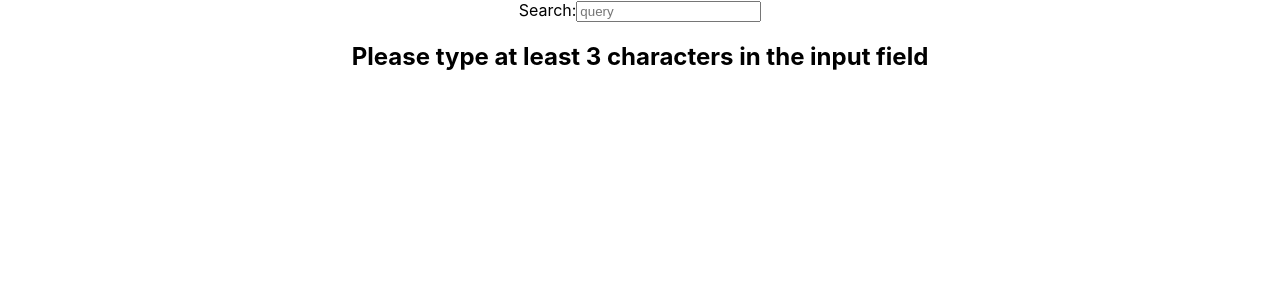
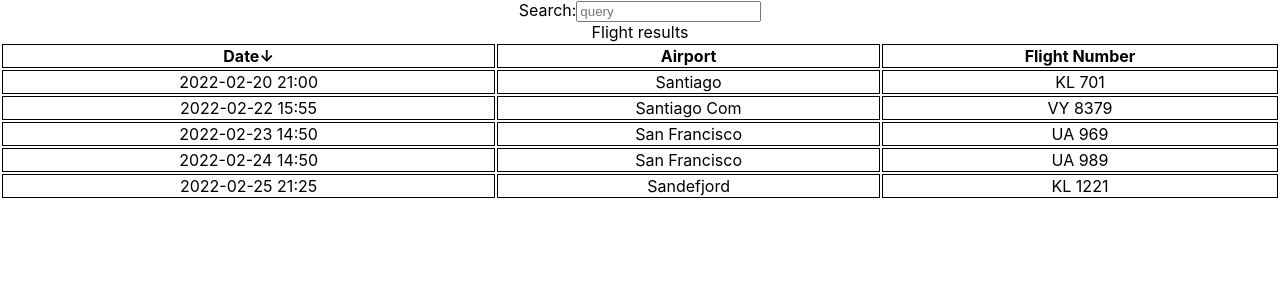
Before and after one commit to ThijsTyZ/schiphol-frontend-assignment, a React (Create React App) app: page / in a window 1280 px wide. Shown: the top 300 px of the page. Built offline with nearby package versions, Linux system fonts and the light colour scheme.

Commit message:
create component for displaying flights
- implement sorting
- update title of HTML
- add sass

```diff
--- a/package.json
+++ b/package.json
@@ -13,6 +13,7 @@
     "react": "^18.2.0",
     "react-dom": "^18.2.0",
     "react-scripts": "5.0.1",
+    "sass": "^1.68.0",
     "typescript": "^4.9.5",
     "web-vitals": "^2.1.4"
   },
--- a/public/index.html
+++ b/public/index.html
@@ -24,7 +24,7 @@
       work correctly both with client-side routing and a non-root public URL.
       Learn how to configure a non-root public URL by running `npm run build`.
     -->
-    <title>React App</title>
+    <title>Schiphol Frontend Assignment</title>
   </head>
   <body>
     <noscript>You need to enable JavaScript to run this app.</noscript>
--- a/src/App.css
+++ /dev/null
@@ -1,38 +0,0 @@
-.App {
-  text-align: center;
-}
-
-.App-logo {
-  height: 40vmin;
-  pointer-events: none;
-}
-
-@media (prefers-reduced-motion: no-preference) {
-  .App-logo {
-    animation: App-logo-spin infinite 20s linear;
-  }
-}
-
-.App-header {
-  background-color: #282c34;
-  min-height: 100vh;
-  display: flex;
-  flex-direction: column;
-  align-items: center;
-  justify-content: center;
-  font-size: calc(10px + 2vmin);
-  color: white;
-}
-
-.App-link {
-  color: #61dafb;
-}
-
-@keyframes App-logo-spin {
-  from {
-    transform: rotate(0deg);
-  }
-  to {
-    transform: rotate(360deg);
-  }
-}
--- /dev/null
+++ b/src/App.scss
@@ -0,0 +1,13 @@
+.App {
+  text-align: center;
+}
+
+.flights{
+
+  width: 100%;
+
+  th, td {
+    border: 1px solid black;
+  }
+
+}
--- a/src/App.tsx
+++ b/src/App.tsx
@@ -1,16 +1,33 @@
-import React, { useState } from "react";
-import "./App.css";
-import { Flight, Sort, SortBy } from "./types";
+import React, { useCallback, useEffect, useState } from "react";
+import "./App.scss";
+import { Flight, SortDirection, SortBy } from "./types";
 import { getFlights } from "./api";
+import FlightsTable from "./FlightsTable";
 
 function App() {
+  const [query, setQuery] = useState<string>("san");
   const [flights, setFlights] = useState<ReadonlyArray<Flight>>();
-  const [sort, setSort] = useState<Sort>("asc");
+  const [sortDirection, setSortDirection] = useState<SortDirection>("asc");
   const [sortBy, setSortBy] = useState<SortBy>("date");
 
-  const onChange = async (event: React.ChangeEvent<HTMLInputElement>) => {
-    setFlights(await getFlights(event.target.value.trim(), { limit: 5 }));
-  };
+  const onChange = useCallback(
+    async (event: React.ChangeEvent<HTMLInputElement>) => {
+      setFlights(await getFlights(event.target.value.trim(), { limit: 5 }));
+    },
+    [],
+  );
+
+  const sort = useCallback(
+    (sortBy: SortBy, sortDirection: SortDirection) => {
+      setSortBy(sortBy);
+      setSortDirection(sortDirection);
+    },
+    [sortBy, sortDirection],
+  );
+
+  useEffect(() => {
+    getFlights(query, { limit: 5, sortDirection, sortBy }).then(setFlights);
+  }, [query, sortBy, sortDirection]);
 
   return (
     <div className="App">
@@ -20,14 +37,14 @@ function App() {
       </label>
 
       {flights ? (
-        flights?.map((flight) => (
-          <div key={flight.flightIdentifier}>
-            <h2>{flight.flightNumber}</h2>
-            <p>{flight.airport}</p>
-          </div>
-        ))
+        <FlightsTable
+          flights={flights}
+          sortBy={sortBy}
+          sortDirection={sortDirection}
+          sort={sort}
+        />
       ) : (
-        <h2>Please type at least 3 characters in the input field</h2>
+        <h2>Please type at least 3 characters in the search field</h2>
       )}
     </div>
   );
--- /dev/null
+++ b/src/FlightsTable.tsx
@@ -0,0 +1,69 @@
+import React, { useCallback, useEffect } from "react";
+import { Flight, SortBy, SortDirection } from "./types";
+
+export type FlightsTableProps = {
+  flights: ReadonlyArray<Flight>;
+  sortBy: SortBy;
+  sortDirection: SortDirection;
+  sort: (sortBy: SortBy, sortDirection: SortDirection) => void;
+};
+
+function FlightsTable({ flights, ...rest }: FlightsTableProps) {
+  return (
+    <table className="flights">
+      <caption>Flight results</caption>
+      <thead>
+        <tr>
+          <TableHeader label="Date" field="date" {...rest} />
+          <TableHeader label="Airport" field="airport" {...rest} />
+          <TableHeader label="Flight Number" field="flightNumber" {...rest} />
+        </tr>
+      </thead>
+      <tbody>
+        {flights?.map((flight) => (
+          <tr key={flight.flightIdentifier}>
+            <td>
+              {flight.date} {flight.expectedTime}
+            </td>
+            <td>{flight.airport}</td>
+            <td>{flight.flightNumber}</td>
+          </tr>
+        ))}
+      </tbody>
+    </table>
+  );
+}
+
+type TableHeaderProps = {
+  label: string;
+  field?: SortBy;
+} & Omit<FlightsTableProps, "flights">;
+
+function TableHeader({
+  label,
+  field,
+  sortBy,
+  sortDirection,
+  sort,
+}: TableHeaderProps) {
+  const onClick = useCallback(() => {
+    if (field)
+      sort(
+        field,
+        field === sortBy
+          ? sortDirection === "asc"
+            ? "desc"
+            : "asc"
+          : sortDirection,
+      );
+  }, [field, sortBy, sortDirection, sort]);
+
+  return (
+    <th scope="col" onClick={field && onClick}>
+      {label}
+      {field && field === sortBy && (sortDirection === "asc" ? <>↓</> : <>↑</>)}
+    </th>
+  );
+}
+
+export default FlightsTable;
--- a/src/api.ts
+++ b/src/api.ts
@@ -1,8 +1,12 @@
-import { Flight } from "./types";
+import { Flight, SortDirection } from "./types";
 
 export async function getFlights(
   query: string,
-  options?: { limit?: number; sort?: "asc" | "desc"; sortBy?: keyof Flight },
+  options?: {
+    limit?: number;
+    sortDirection?: SortDirection;
+    sortBy?: keyof Flight;
+  },
 ): Promise<ReadonlyArray<Flight> | undefined> {
   try {
     if (query.length >= 3) {
@@ -14,6 +18,29 @@ export async function getFlights(
         .filter((flight) =>
           flight.airport.toLowerCase().includes(query.toLowerCase()),
         )
+        .sort((flight1, flight2) => {
+          switch (options?.sortBy) {
+            case undefined:
+              return 0;
+            case "date": {
+              return (
+                new Date(`${flight1.date} ${flight1.expectedTime}`).getTime() -
+                new Date(`${flight2.date} ${flight2.expectedTime}`).getTime()
+              );
+            }
+            case "airport": {
+              return flight1.airport.localeCompare(flight2.airport);
+            }
+            case "flightNumber": {
+              return flight1.airport.localeCompare(flight2.airport);
+            }
+            default: {
+              throw new Error(`Invalid sortBy option: ${options?.sortBy}`);
+            }
+          }
+        })
+        .sort(() => (options?.sortDirection === "desc" ? -1 : 1))
+
         .slice(0, options?.limit);
     }
   } catch (error) {
--- a/src/types.ts
+++ b/src/types.ts
@@ -9,5 +9,5 @@ export type Flight = {
   score: string;
 };
 
-export type Sort = "asc" | "desc";
-export type SortBy = keyof Flight;
+export type SortDirection = "asc" | "desc";
+export type SortBy = "date" | "airport" | "flightNumber";
```
Also changed, not shown: 1 other file (tests, documents, lock files or other folders).
